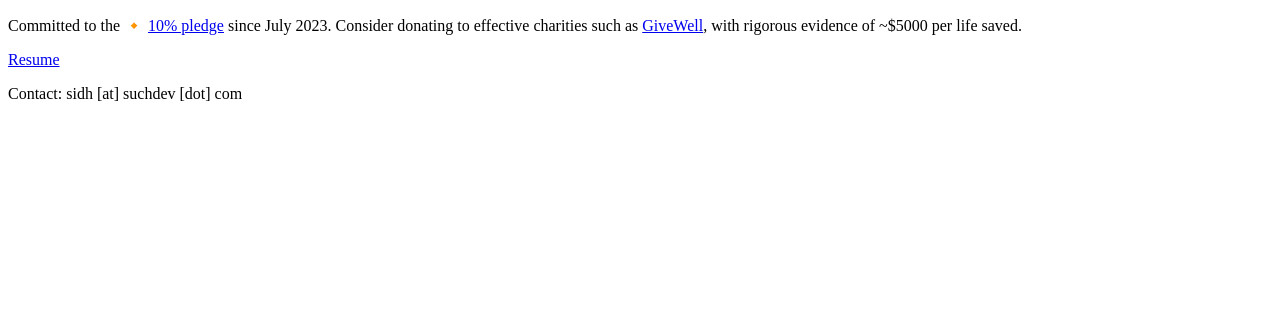
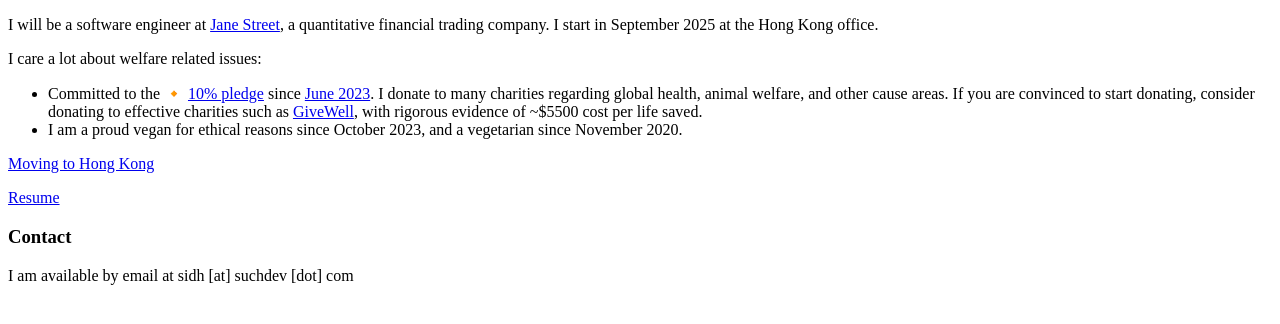
Before and after one commit to TexanElite/sidhsuchdev.com, a plain HTML site: page index.html in a window 1280 px wide. Shown: the part 88-412 px from the top of the page. Drawn offline with Linux system fonts and the light colour scheme.

Commit message:
added js, hk, and vegan

```diff
--- a/index.html
+++ b/index.html
@@ -3,13 +3,22 @@
     <head>
         <title>Sidh Suchdev</title>
     </head>
+    <body>
         <header>
             <div>
                 <h1 style="margin-bottom: 5px">Sidh Suchdev</h1>
                 <h3 style="margin-top: 5px;">Software Engineer</h3>
             </div>
         </header>
-    <p>Committed to the 🔸 <a href="https://www.givingwhatwecan.org/">10% pledge</a> since July 2023. Consider donating to effective charities such as <a href="https://www.givewell.org/">GiveWell</a>, with rigorous evidence of ~$5000 per life saved.</p>
-    <a href="files/resume.pdf">Resume</a>
-    <p>Contact: sidh [at] suchdev [dot] com</p>
+        <p>I will be a software engineer at <a href="https://www.janestreet.com">Jane Street</a>, a quantitative financial trading company. I start in September 2025 at the Hong Kong office.</p>
+        <p>I care a lot about welfare related issues:</p>
+        <ul>
+            <li>Committed to the 🔸 <a href="https://www.givingwhatwecan.org/">10% pledge</a> since <a href="files/pledge_certificate.pdf">June 2023</a>. I donate to many charities regarding global health, animal welfare, and other cause areas. If you are convinced to start donating, consider donating to effective charities such as <a href="https://www.givewell.org/">GiveWell</a>, with rigorous evidence of ~$5500 cost per life saved.</li>
+            <li>I am a proud vegan for ethical reasons since October 2023, and a vegetarian since November 2020.</li>
+        </ul>
+        <p><a href="writing/moving_hk.html">Moving to Hong Kong</a></p>
+        <p><a href="files/resume.pdf">Resume</a></p>
+        <h3>Contact</h3>
+        <p>I am available by email at sidh [at] suchdev [dot] com</p>
+    </body>
 </html>
```
Also changed, not shown: writing/moving_hk.html (added, +23 -0 lines), 2 other files. Lines whose indentation alone changed are shown as unchanged.
